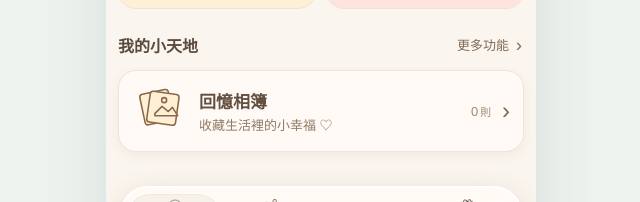
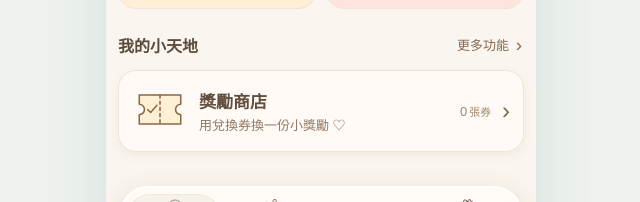
Before and after one commit to Leowei0505/Baby_NoteApp, a Vue app in the folder BabyApp/: page / in a window 1280 px wide. Shown: the part 504-706 px from the top of the page, without its empty margins (319-959 px from the left). Built offline with nearby package versions, Linux system fonts and the light colour scheme; a web font is replaced by a local one.

Commit message:
將首頁小天地卡片改為獎勵商店

```diff
--- a/BabyApp/src/views/HomeView.css
+++ b/BabyApp/src/views/HomeView.css
@@ -340,6 +340,7 @@
   border-radius: 18px;
   background: #fffaf6;
   color: #624f3e;
+  text-decoration: none;
   text-align: left;
   cursor: pointer;
   box-shadow: 0 4px 12px rgb(100 74 52 / 6%);
--- a/BabyApp/src/views/HomeView.vue
+++ b/BabyApp/src/views/HomeView.vue
@@ -51,18 +51,18 @@
       </section>
     </section>
 
-    <!-- 回憶相簿入口與更多功能按鈕都有明確的點擊行為。 -->
+    <!-- 獎勵商店入口與更多功能按鈕都有明確的點擊行為。 -->
     <section class="home-places" aria-labelledby="home-places-title">
       <div class="home-places-heading">
         <h2 id="home-places-title">我的小天地</h2>
         <button class="more-functions" type="button" @click="openSheet('more')">更多功能 <span aria-hidden="true">›</span></button>
       </div>
-      <button class="memory-card" type="button" @click="openSheet('album')">
-        <svg class="memory-art" viewBox="0 0 54 48" aria-hidden="true"><rect x="7" y="9" width="28" height="30" rx="3" transform="rotate(-12 7 9)" /><rect x="18" y="5" width="28" height="30" rx="3" transform="rotate(8 18 5)" /><path d="m22 27 7-7 6 5 4-4 5 8H22Z" /><circle cx="31" cy="14" r="2.4" /></svg>
-        <span class="memory-card-copy"><strong>回憶相簿</strong><small>收藏生活裡的小幸福 ♡</small></span>
-        <span class="memory-count">{{ homeJournal.memories.length }}<small>則</small></span>
+      <RouterLink class="memory-card" to="/rewards">
+        <svg class="memory-art" viewBox="0 0 54 48" aria-hidden="true"><path d="M7 9h40v9a5 5 0 0 0 0 10v9H7v-9a5 5 0 0 0 0-10V9Z" /><path d="M27 9v28" stroke-dasharray="3 3" /><path d="m15 23 3 3 6-7" /></svg>
+        <span class="memory-card-copy"><strong>獎勵商店</strong><small>用兌換券換一份小獎勵 ♡</small></span>
+        <span class="memory-count">{{ babyAppData.vouchers }}<small>張券</small></span>
         <span class="memory-arrow" aria-hidden="true">›</span>
-      </button>
+      </RouterLink>
     </section>
   </main>
 
```
